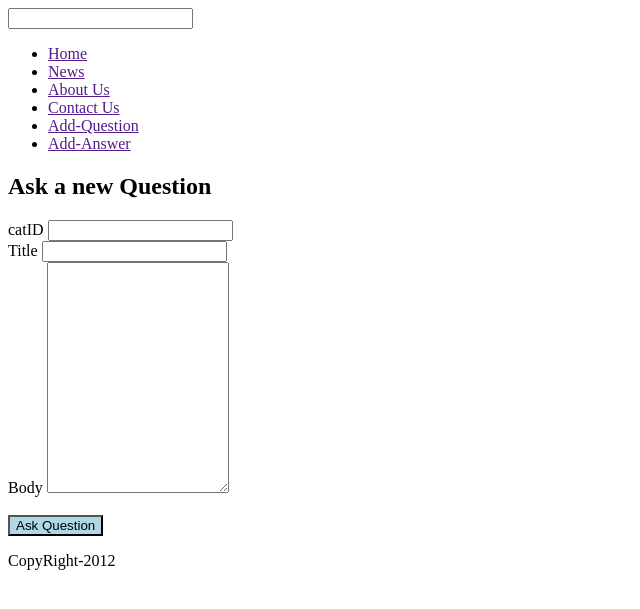
After one commit to jonassanoj/dbpro, a PHP site: template CI/application/views/pages/addquestion.php in a window 1280 px wide. The commit adds this page. Shown: the top 609 px of the page, without its empty margins (0-640 px from the left). Run offline with PHP 8.4, Linux system fonts and the light colour scheme; the template is opened without the code that fills it, so the values that code supplies are empty.

Commit message:
search, add question and user login check added.

```diff
--- /dev/null
+++ b/CI/application/views/pages/addquestion.php
@@ -0,0 +1,19 @@
+<h2>Ask a new Question</h2>
+
+<?php echo validation_errors(); ?>
+
+<?php echo form_open('index.php/view/createQuestion') ?>
+
+	<label for="category">catID</label>
+	<input type="input" name="catid" /><br />
+
+	<label for="title">Title</label>
+	<input type="input" name="title" /><br />
+
+	<label for="body">Body</label>
+	<textarea name="body" column=40 rows=15></textarea><br />
+
+	<br />
+	<input style="background-color:lightblue" type="submit" name="submit" value="Ask Question" />
+
+</form>
--- a/CI/application/views/pages/home.php
+++ b/CI/application/views/pages/home.php
@@ -25,6 +25,6 @@
 </div>
 
 <div id="body">
-<p>Here is for the main content!</p>
+<p></p>
 
 </div>
--- /dev/null
+++ b/CI/application/views/pages/success.php
@@ -0,0 +1,3 @@
+<?php
+
+echo 'Validation rules passed successfully.';
--- a/CI/application/views/templates/footer.php
+++ b/CI/application/views/templates/footer.php
@@ -1,5 +1,5 @@
 
-<div id="footer"><p> Copy Right 2012 </p></div>
+<div id="footer"><p> CopyRight-2012 </p></div>
 
 </div>
 </body>
--- a/CI/application/views/templates/header.php
+++ b/CI/application/views/templates/header.php
@@ -20,6 +20,8 @@
 <li><a href="<?php echo base_url('index.php/pages/view/news'); ?>">News</a></li>
 <li><a href="<?php echo base_url('index.php/pages/view/about'); ?>">About Us</a></li>
 <li><a href="<?php echo base_url('index.php/pages/view/contact'); ?>">Contact Us</a></li>
+<li><a href="<?php echo base_url('index.php/view/createQuestion'); ?>">Add-Question</a></li>
+<li><a href="<?php echo base_url('index.php/pages/view/addanswer'); ?>">Add-Answer</a></li>
 </ul>
 </div>
 </div>
```
Also changed, not shown: CI/application/controllers/view.php (+37 -2 lines), CI/application/models/question_model.php (+6 -4 lines), CI/application/views/pages/addanswer.php (added).
